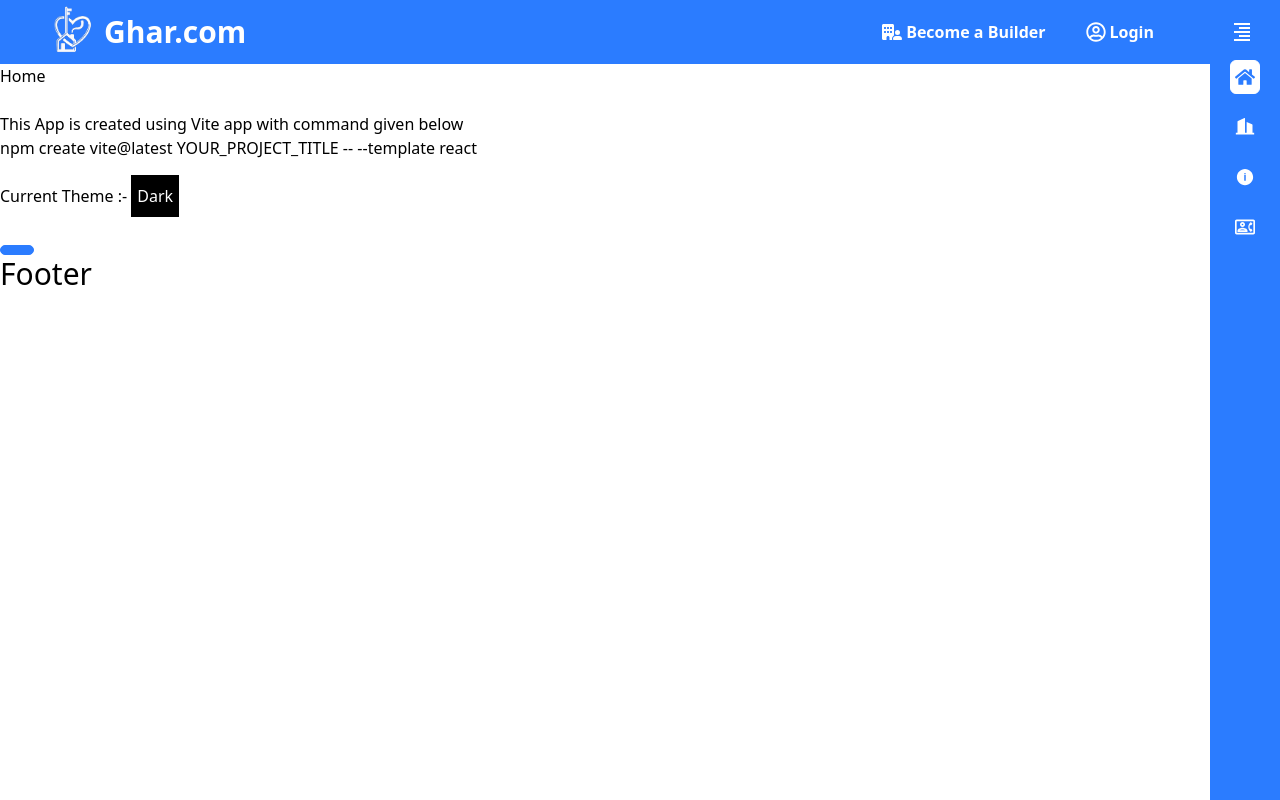
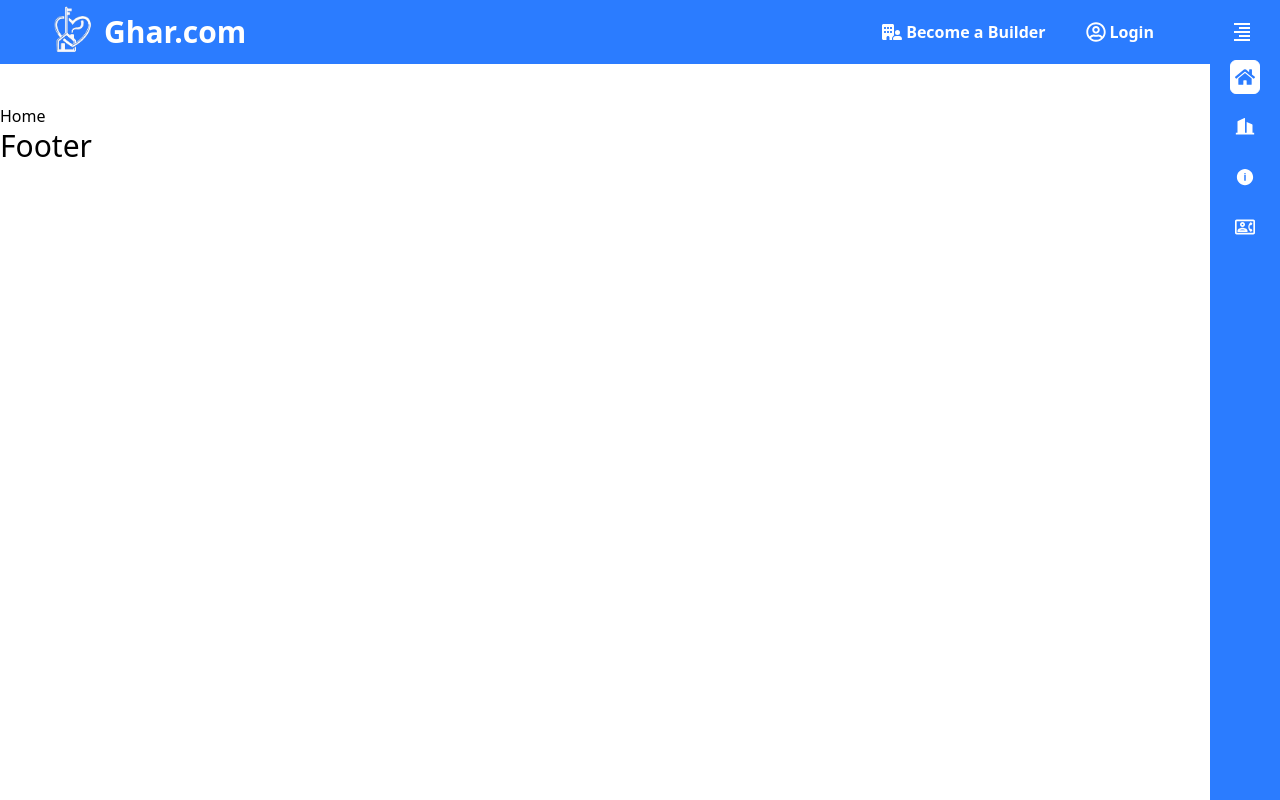
Before and after one commit to dhruv-p-prajapati/Ghar.com, a React (Vite) app: page / in a window 1280 px wide. Built offline with nearby package versions, Linux system fonts and the light colour scheme.

Commit message:
[FEAT]: Added common radio-button

```diff
--- /dev/null
+++ b/src/components/common/RadioButton.jsx
@@ -0,0 +1,39 @@
+import React from "react";
+import PropTypes from "prop-types";
+
+const RadioButton = ({ radioButtonData = [] }) => {
+  return (
+    <>
+      {radioButtonData &&
+        radioButtonData.map((link) => {
+          return (
+            <div key={link.id}>
+              <label
+                htmlFor={link.id}
+                className="block cursor-pointer rounded-lg border border-gray-300 bg-white py-2 px-4 text-lg font-medium shadow hover:border-gray-200 has-[:checked]:border-primary has-[:checked]:bg-primary has-[:checked]:text-white has-[:checked]:ring-1 has-[:checked]:shadow-primary has-[:checked]:ring-primary has-[:checked]:shadow-md">
+                <div className="flex justify-between items-center gap-1">
+                  {link?.icon}
+                  <p className="w-10 text-center">{link?.text}</p>
+                </div>
+
+                <input type="radio" name={link?.name} id={link?.id} className="sr-only" />
+              </label>
+            </div>
+          );
+        })}
+    </>
+  );
+};
+
+RadioButton.propTypes = {
+  radioButtonData: PropTypes.arrayOf(
+    PropTypes.shape({
+      id: PropTypes.string.isRequired,
+      name: PropTypes.string.isRequired,
+      text: PropTypes.string.isRequired,
+      icon: PropTypes.element
+    })
+  ).isRequired
+};
+
+export default RadioButton;
--- a/src/components/common/index.js
+++ b/src/components/common/index.js
@@ -1,5 +1,6 @@
 import Button from "./Button";
 import Loader from "./Loader";
 import Input from "./Input";
+import RadioButton from "./RadioButton";
 
-export { Button, Loader, Input };
+export { Button, Loader, Input, RadioButton };
--- a/src/components/pages/home/Home.jsx
+++ b/src/components/pages/home/Home.jsx
@@ -1,34 +1,10 @@
 import React from "react";
-import { Button } from "../../common";
+import { Button, RadioButton } from "../../common";
 import { useSelector } from "react-redux";
+import { FaUser } from "react-icons/fa";
 
 const Home = () => {
-  const viteCommand =
-    "npm create vite@latest YOUR_PROJECT_TITLE -- --template react";
-  const theme = useSelector((state) => state.theme);
-
-  return (
-    <div className="dark:flex">
-      <h1>Home</h1>
-      <br />
-      <p>This App is created using Vite app with command given below</p>
-      <h3>{viteCommand}</h3>
-      <br />
-      Current Theme :-{" "}
-      <span
-        className={`${
-          theme
-            ? "text-black border-2 border-black px-1 py-2"
-            : "bg-black text-white border-2 border-black px-1 py-2"
-        }`}
-      >
-        {theme ? "Light" : "Dark"}
-      </span>
-      <br />
-      <br />
-      <Button />
-    </div>
-  );
+  return <div className="flex justify-start gap-5 mt-10">Home</div>;
 };
 
 export default Home;
```
